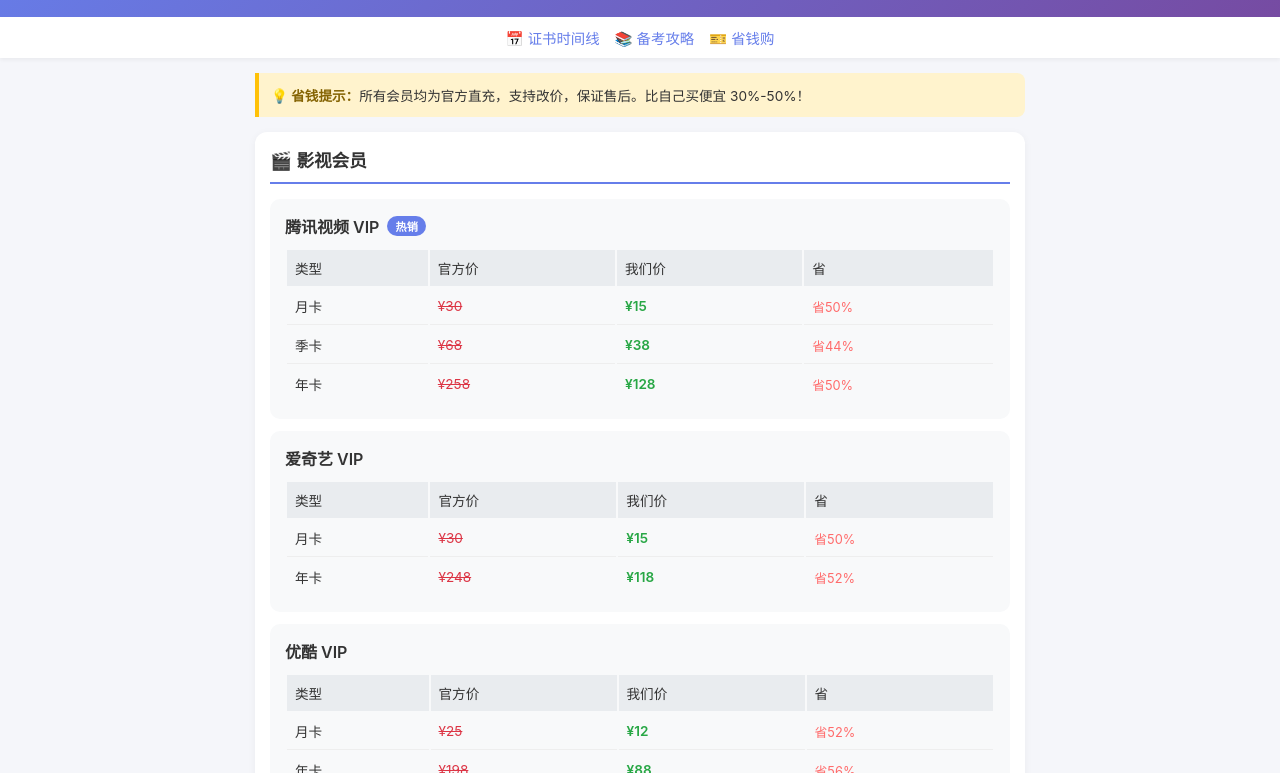
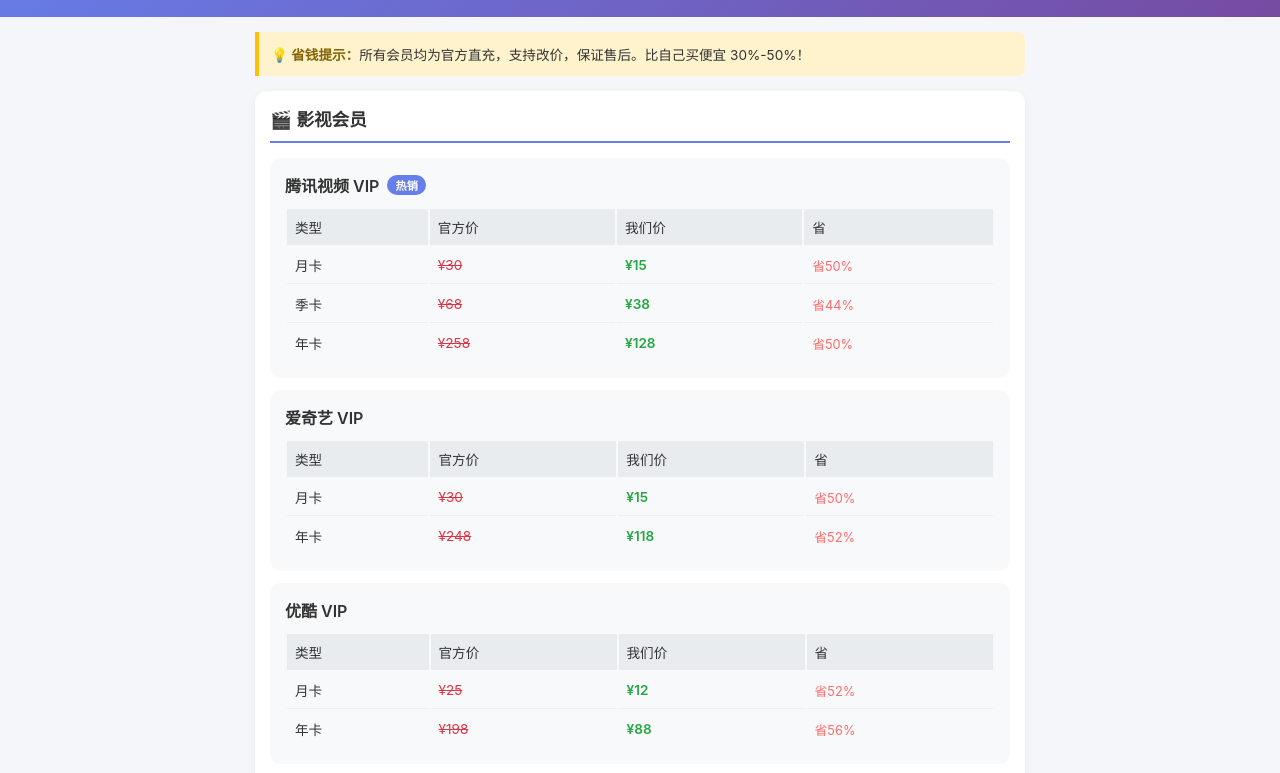
Before and after one commit to faboloux/faboloux-site, a plain HTML site: page shop.html in a window 1280 px wide. Shown: the part 84-857 px from the top of the page. Drawn offline with Linux system fonts and the light colour scheme.

Commit message:
Update shop.html - remove nav links

```diff
--- a/shop.html
+++ b/shop.html
@@ -60,11 +60,7 @@
         <p>官方价格的 5-8 折，品质保证</p>
     </div>
 
-    <div class="nav">
-        <a href="index.html">📅 证书时间线</a>
-        <a href="guide.html">📚 备考攻略</a>
-        <a href="shop.html">🎫 省钱购</a>
-    </div>
+
 
     <div class="container">
         <div class="tip">
```
